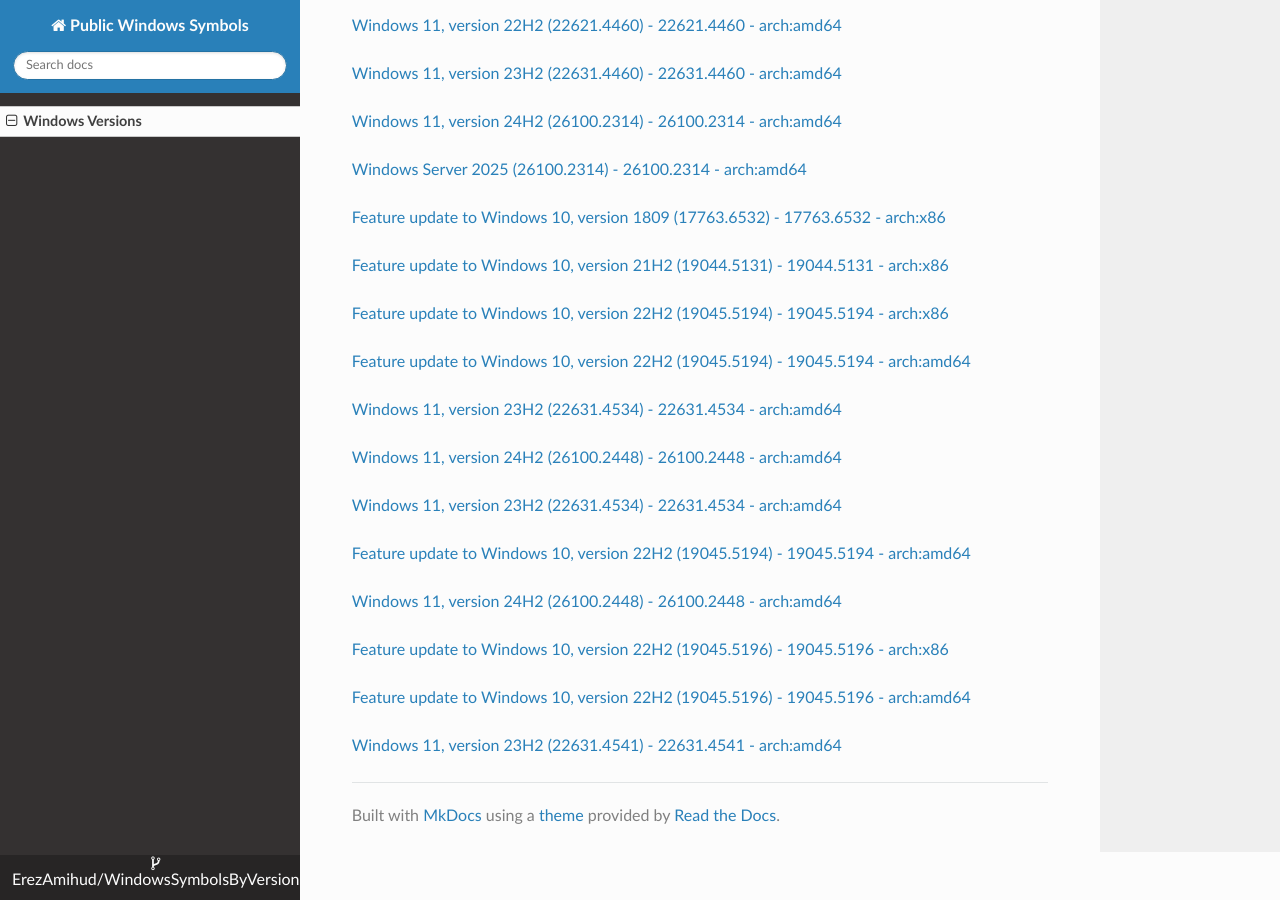
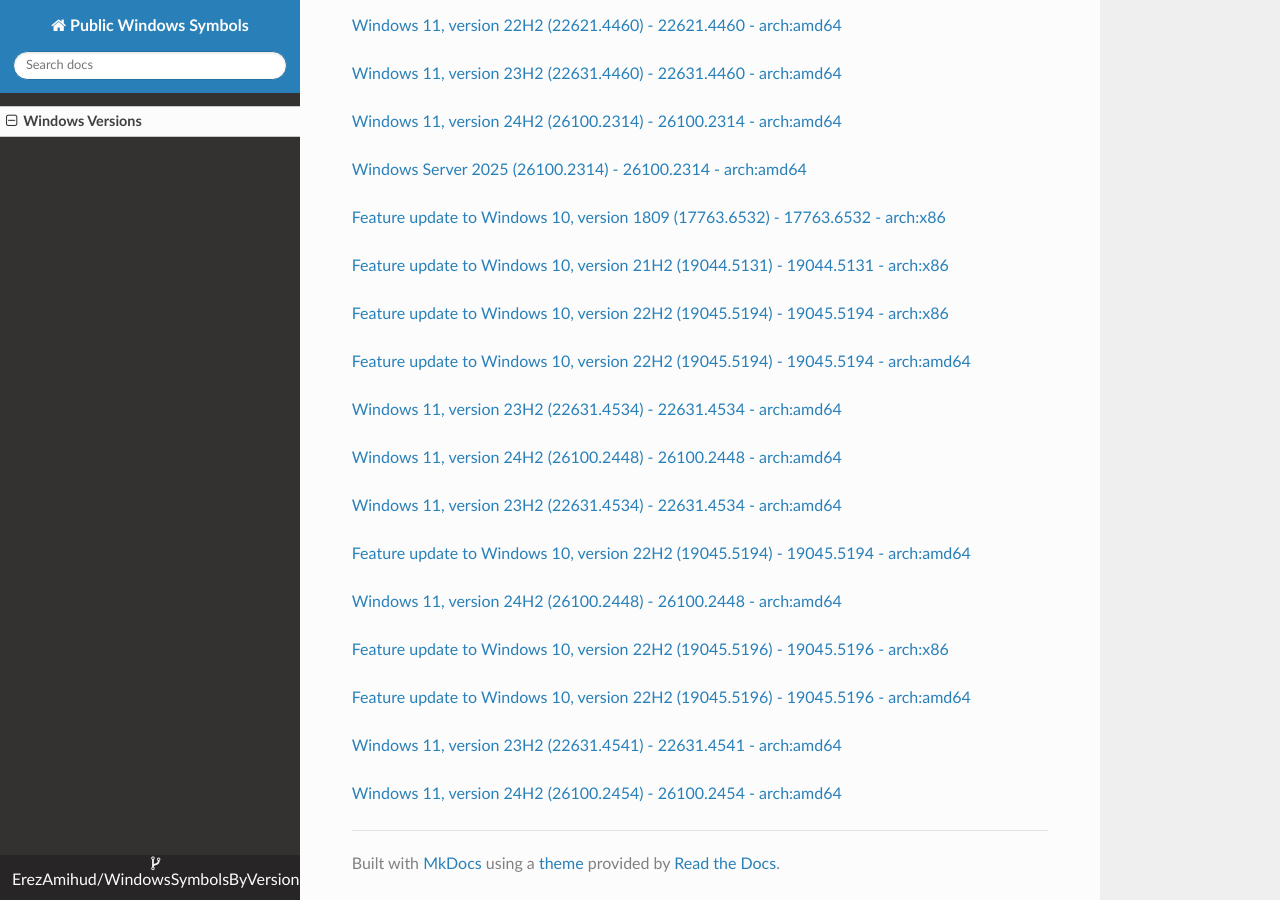
Before and after one commit to ErezAmihud/WindowsSymbolsByVersion, an MkDocs documentation site: the page built from docs/index.md, in a window 1280 px wide and 900 px high, scrolled down 63653 px. Built offline with MkDocs 1.6.1, drawn with Linux system fonts in a browser that asks for light colours; nearby versions of some CDN libraries.

Commit message:
Automated commit, add manifest for ddd5b1a0-6f79-408b-ad0c-b177d72ed65b

```diff
--- a/docs/index.md
+++ b/docs/index.md
@@ -3787,3 +3787,6 @@
 
 
 [Windows 11, version 23H2 (22631.4541) - 22631.4541 - arch:amd64](https://github.com/ErezAmihud/WindowsSymbolsByVersion/blob/main/manifests/f3691231-0586-44d5-859b-e25f5eb9cfb7.manifest)
+
+
+[Windows 11, version 24H2 (26100.2454) - 26100.2454 - arch:amd64](https://github.com/ErezAmihud/WindowsSymbolsByVersion/blob/main/manifests/ddd5b1a0-6f79-408b-ad0c-b177d72ed65b.manifest)
```
Also changed, not shown: process_builds.json (+1 -1 lines).
